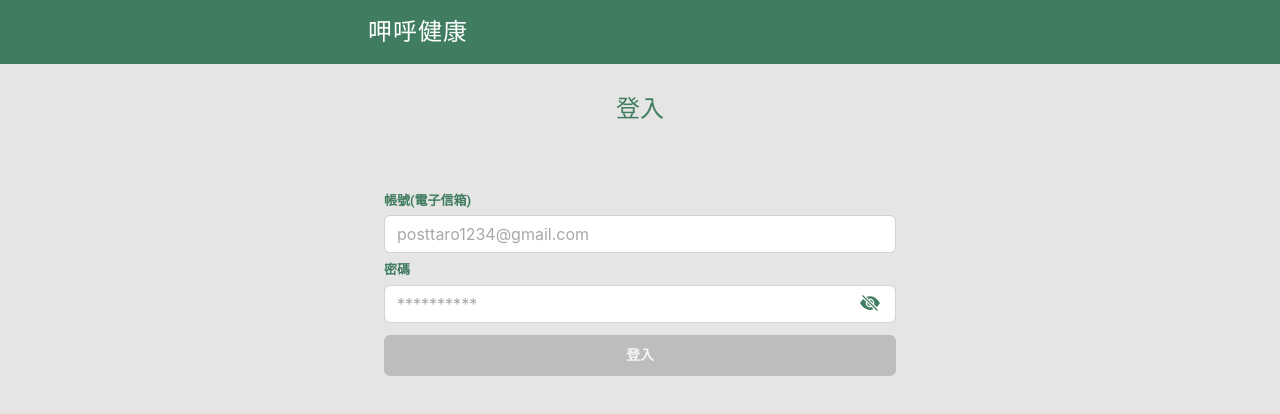
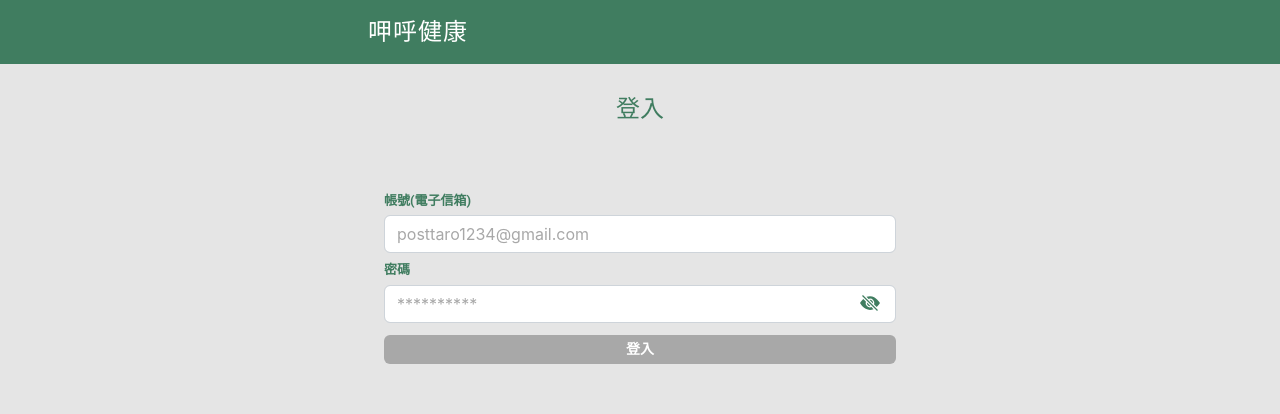
Before and after one commit to yachen168/Healthy-Eating, a Vue app: page /login in a window 1280 px wide. Shown: the top 414 px of the page. Built offline with nearby package versions, Linux system fonts and the light colour scheme.

Commit message:
feat compoents: 修改bootstrap-vue button 為 原生button

```diff
--- a/src/components/common/commonButton.vue
+++ b/src/components/common/commonButton.vue
@@ -1,19 +1,19 @@
 <template>
   <div class="commonButton">
-    <b-button
-      block
+    <button
       class="base-button"
       :disabled="disabledState"
-      :class="[{ 'disable-button': disabledState }, buttonStyle]"
-      @click="$emit('update:check')"
-      >{{ title }}</b-button
+      :class="[{ disabled: disabledState }, buttonStyle]"
+      @click="$emit('click:event')"
     >
+      {{ title }}
+    </button>
   </div>
 </template>
 
 <script>
 export default {
-  name: "commonButton",
+  name: "CommonButton",
   props: {
     title: {
       type: String,
@@ -21,7 +21,7 @@ export default {
     },
     disabledState: {
       type: Boolean,
-      required: true
+      default: false
     },
     buttonStyle: {
       type: String,
@@ -32,25 +32,14 @@ export default {
 </script>
 
 <style lang="scss" scoped>
-.disable-button.btn-secondary.disabled {
-  background-color: #a8a8a8;
-  border-color: #a8a8a8;
-}
-
-.btn-secondary:hover {
-  background-color: #407d60;
-  border-color: #407d60;
-}
-
 .base-button {
+  border: none;
+  width: 100%;
   line-height: 1.9;
   font-size: 14px;
   font-family: Roboto;
   font-weight: 700;
   border-radius: 6px;
-  background-color: #407d60;
-  border-color: #407d60;
-  margin: 0 auto;
 }
 
 /* primary: 白字綠底 */
--- a/src/components/common/commonInput.vue
+++ b/src/components/common/commonInput.vue
@@ -23,7 +23,7 @@
 
 <script>
 export default {
-  name: "commonInput",
+  name: "CommonInput",
   data() {
     return {
       isSlash: true
--- a/src/plugins/bootstrap-vue.js
+++ b/src/plugins/bootstrap-vue.js
@@ -1,6 +1,6 @@
 import Vue from "vue";
 import {
-  ButtonPlugin,
+  // ButtonPlugin,
   FormInputPlugin,
   TablePlugin,
   BootstrapVueIcons,
@@ -12,7 +12,7 @@ import {
 import "bootstrap/dist/css/bootstrap.css";
 import "bootstrap-vue/dist/bootstrap-vue.css";
 
-Vue.use(ButtonPlugin);
+// Vue.use(ButtonPlugin);
 Vue.use(FormInputPlugin);
 Vue.use(TablePlugin);
 Vue.use(NavbarPlugin);
--- a/src/views/Login.vue
+++ b/src/views/Login.vue
@@ -3,26 +3,27 @@
     <Navbar></Navbar>
     <section class="main">
       <BaseTitle title="登入"></BaseTitle>
-      <commonInput
+      <CommonInput
         inputId="account"
         title="帳號(電子信箱)"
         type="email"
         placeholder="posttaro1234@gmail.com"
         @update:input="login = { ...login, email: $event }"
-      ></commonInput>
-      <commonInput
+      ></CommonInput>
+      <CommonInput
         inputId="password"
         title="密碼"
         placeholder="**********"
         type="password"
         :isShowEye="true"
         @update:input="login = { ...login, password: $event }"
-      ></commonInput>
-      <commonButton
+      ></CommonInput>
+      <CommonButton
         title="登入"
         :disabledState="disabledState"
         class="login-button"
-      ></commonButton>
+        buttonStyle="primary"
+      ></CommonButton>
     </section>
   </div>
 </template>
@@ -30,8 +31,8 @@
 <script>
 import Navbar from "@/components/common/Navbar";
 import BaseTitle from "@/components/common/BaseTitle";
-import commonButton from "@/components/common/commonButton";
-import commonInput from "@//components/common/commonInput";
+import CommonButton from "@/components/common/CommonButton";
+import CommonInput from "@//components/common/CommonInput";
 export default {
   data() {
     return {
@@ -42,8 +43,8 @@ export default {
   methods: {},
   components: {
     Navbar,
-    commonButton,
-    commonInput,
+    CommonButton,
+    CommonInput,
     BaseTitle
   }
 };
--- a/src/views/recording/EatingRecord.vue
+++ b/src/views/recording/EatingRecord.vue
@@ -24,7 +24,7 @@
 <script>
 import Title from "@/components/common/BaseTitle";
 import RecordingTable from "@/components/recording/RecordingTable";
-import CommonButton from "@/components/common/commonButton";
+import CommonButton from "@/components/common/CommonButton";
 export default {
   components: {
     Title,
--- a/src/views/userInfo/UserInfoView.vue
+++ b/src/views/userInfo/UserInfoView.vue
@@ -16,7 +16,7 @@
 </template>
 
 <script>
-import CommonButton from "@/components/common/commonButton";
+import CommonButton from "@/components/common/CommonButton";
 import UserInfoTable from "@/components/userInfo/UserInfoTable";
 
 export default {
```
Also changed, not shown: 1 other file (tests, documents, lock files or other folders).
